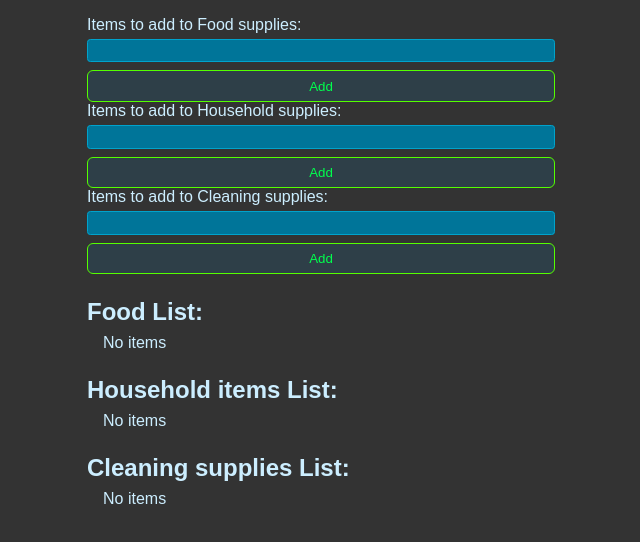
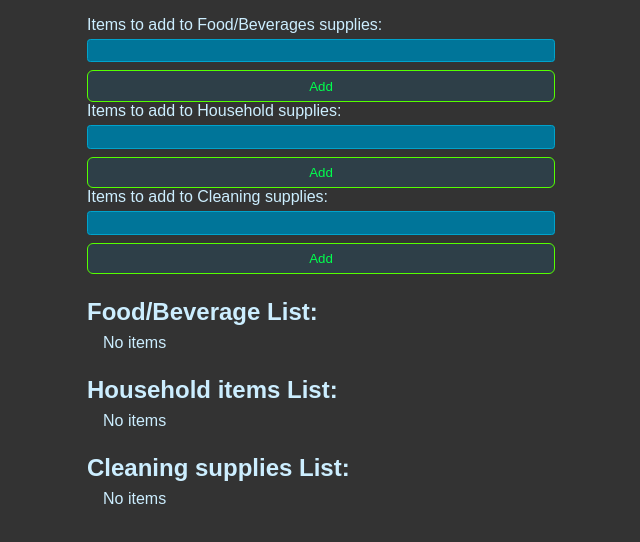
Before and after one commit to DanielCapuria/GroceryList, a React (Vite) app: page / in a window 1280 px wide. Shown: the top 542 px of the page, without its empty margins (319-959 px from the left). Built offline with nearby package versions, Linux system fonts and the light colour scheme.

Commit message:
Update App.jsx

```diff
--- a/src/App.jsx
+++ b/src/App.jsx
@@ -96,7 +96,7 @@ export default function App(){
     <>
 
         <form onSubmit={handleSubmitfood} className="new-item-form"> <div className="form-row">
-          <label htmlFor="food">Items to add to Food supplies: </label>
+          <label htmlFor="food">Items to add to Food/Beverages supplies: </label>
            <input value={newFood} onChange={e => setNewFood(e.target.value)} type="text" id="food" />
            </div>
            <button className="btn" type="submit">Add</button>
@@ -119,7 +119,7 @@ export default function App(){
     <button className="btn">Add</button>
       </form>
 
-      <h1 className="header">Food List: </h1>
+      <h1 className="header">Food/Beverage List: </h1>
     <ul className="list">
       {food.length === 0 && "No items"}
     {food.map(food => {
```
